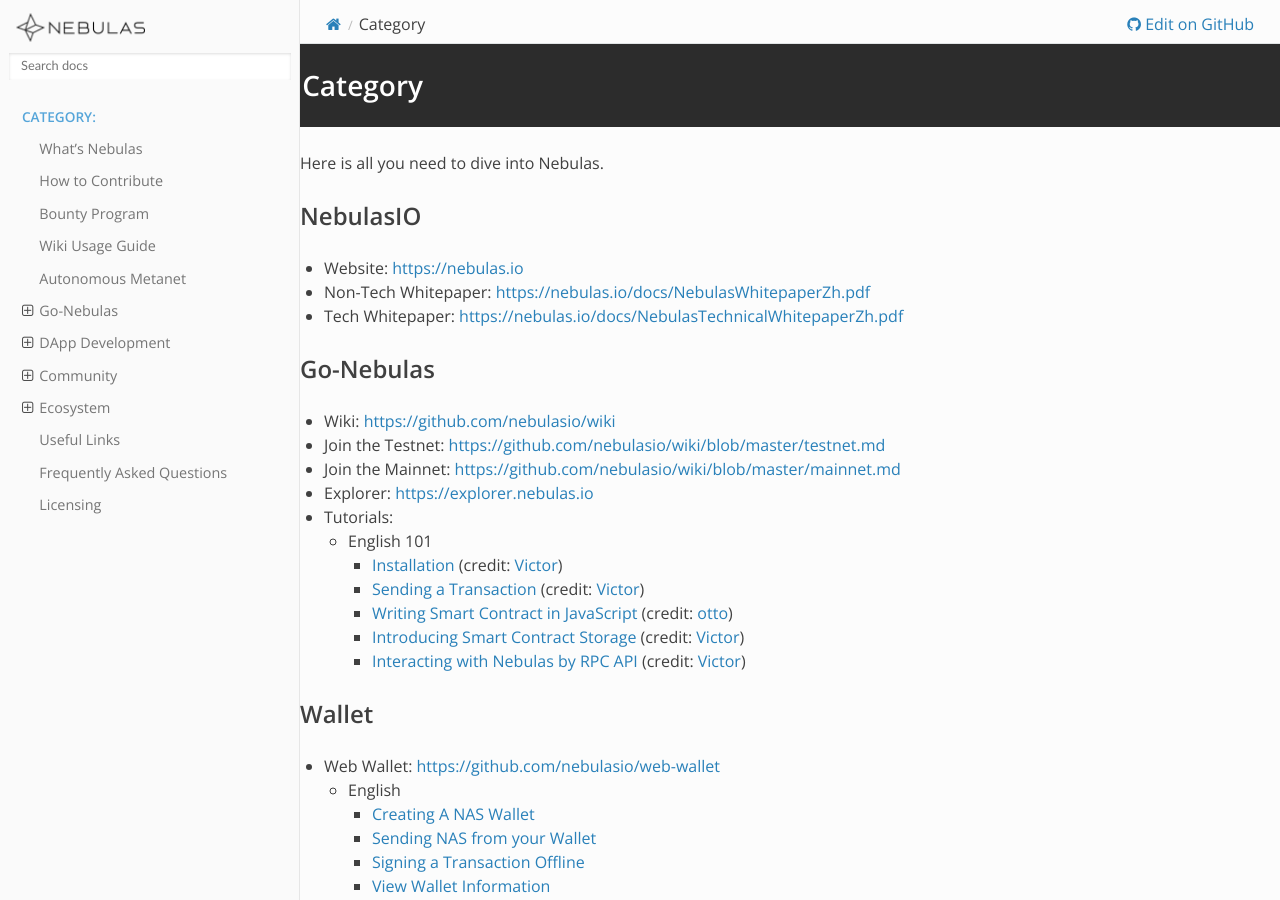
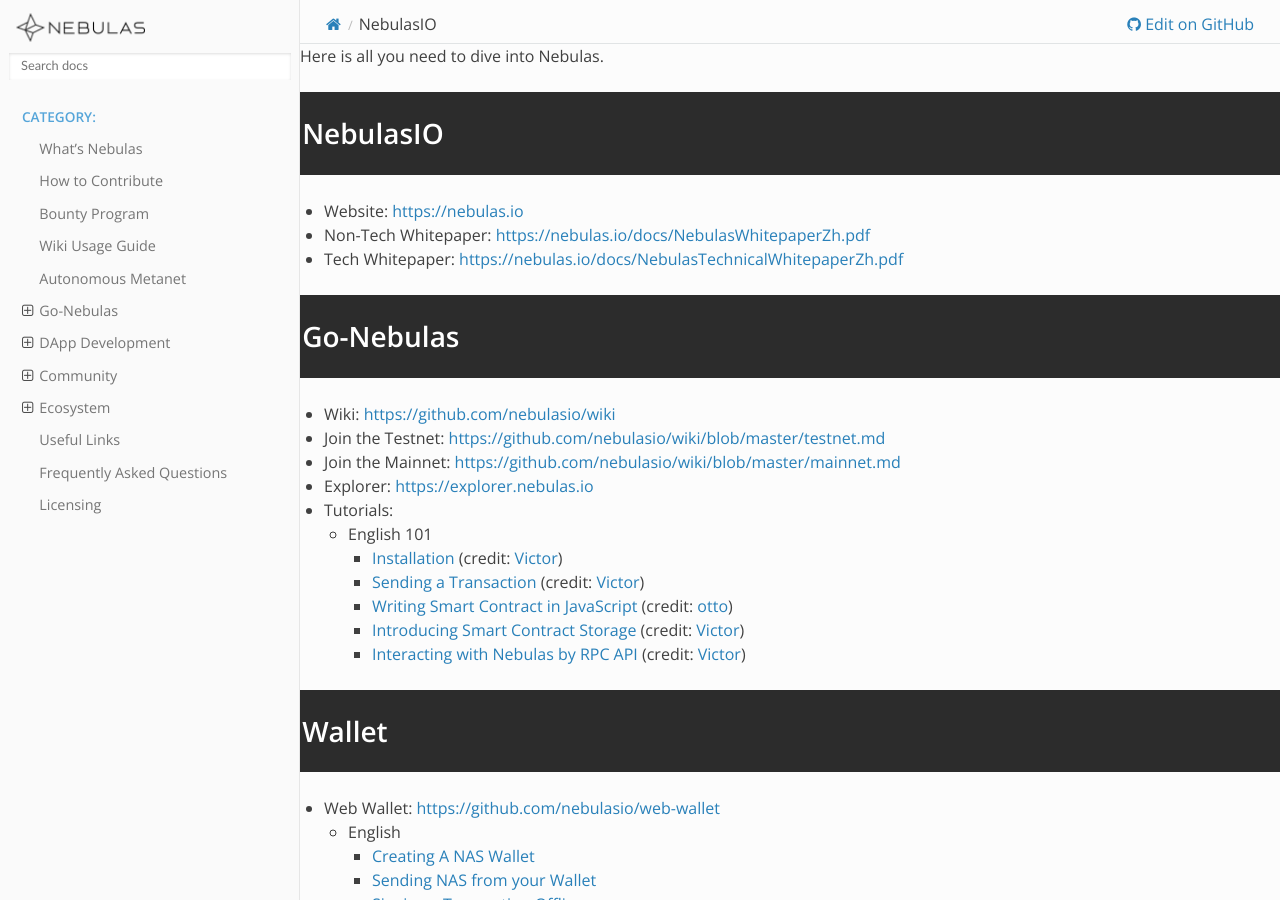
Before and after one commit to nebulasio/nebdocs, a Sphinx documentation site: the page built from docs/tutorials-1.md, in a window 1280 px wide and 900 px high. Built offline with Sphinx 7.4.7 and the Read the Docs theme 2.0.0, drawn with Linux system fonts in a browser that asks for light colours; pages that are not in the unit, such as notebooks, are missing from menus.

Commit message:
remove header

```diff
--- a/docs/tutorials-1.md
+++ b/docs/tutorials-1.md
@@ -1,5 +1,3 @@
-# Category
-
 Here is all you need to dive into Nebulas.
 
 ## NebulasIO
```
